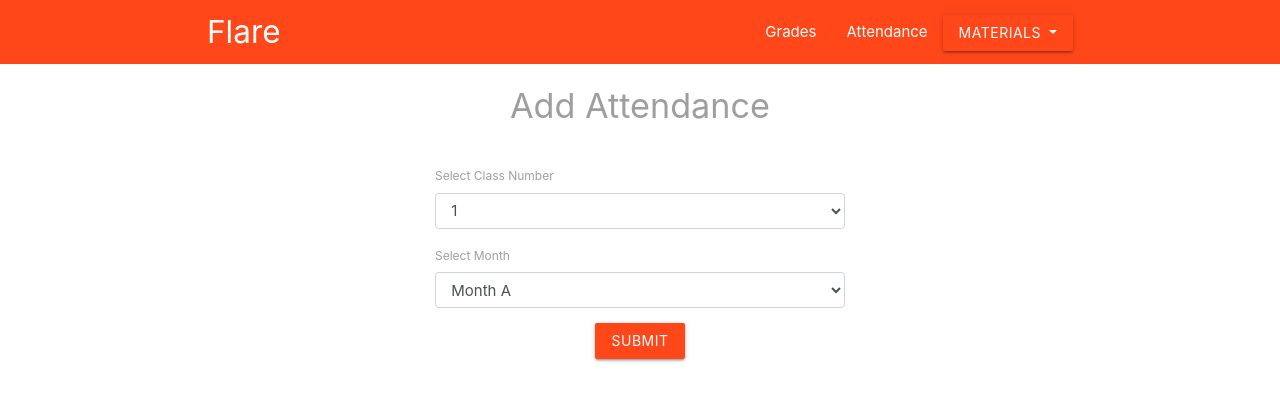
After one commit to Awsaf780/php-website-jami, a PHP site: page /add_attendance.php in a window 1280 px wide. The commit adds this page. Shown: the top 401 px of the page. Run offline with PHP 8.4, Linux system fonts and the light colour scheme; some libraries are stand-ins or nearby versions.

Commit message:
added alert for attendance

```diff
--- /dev/null
+++ b/add_attendance.php
@@ -0,0 +1,91 @@
+<?php
+  include 'config/db_connect.php';
+   $error = '';
+// echo 'Error = '.$error;
+
+  if (isset($_POST['submit'])) {
+
+        $class_no = mysqli_real_escape_string($conn, $_POST['class_no']);
+        $month = mysqli_real_escape_string($conn, $_POST['month']);
+
+        $sql = "INSERT INTO attendance (month, class_no) VALUES ('$month', '$class_no')";
+
+      if (mysqli_query($conn, $sql)) {
+    // success
+        header('Location: index.php');
+      }
+      else{
+        include 'alert.php';
+      }
+
+
+
+
+}
+
+ ?>
+
+
+<!DOCTYPE html>
+<html>
+  <?php include 'templates/header.php'; ?>
+
+  <body>
+
+
+
+
+<div class="container">
+  <h4 class="center grey-text">Add Attendance</h4>
+
+  <form class="white" action="add_attendance.php" method="POST">
+
+      <div class="form-group">
+      <label for="clas">Select Class Number</label>
+      <select class="form-control" id="clas" name="class_no">
+        <option>1</option>
+        <option>2</option>
+        <option>3</option>
+        <option>4</option>
+        <option>5</option>
+        <option>6</option>
+        <option>7</option>
+        <option>8</option>
+        <option>9</option>
+        <option>10</option>
+        <option>11</option>
+        <option>12</option>
+        <option>13</option>
+        <option>14</option>
+
+      </select>
+      </div>
+
+      <div class="form-group">
+      <label for="mon">Select Month</label>
+      <select class="form-control" id="mon" name="month">
+        <option>Month A</option>
+        <option>Month B</option>
+        <option>Month C</option>
+        <option>Month D</option>
+        <option>Month E</option>
+        <option>Month F</option>
+        <option>Month G</option>
+
+      </select>
+      </div>
+
+      <div class="center">
+        <input type="submit" id="submit" name="submit" value="submit" class="btn brand z-depth-1" href="#">
+      </div>
+
+
+    </form>
+
+</div>
+
+
+  </body>
+
+
+</html>
--- a/index.php
+++ b/index.php
@@ -53,7 +53,7 @@
 
     <ul id="nav-mobile" class="center
     ">
-      <li><a href="#" class="btn brand z-depth-1">Add Attendance</a></li>
+      <li><a href="add_attendance.php" class="btn brand z-depth-1">Add Attendance</a></li>
     </ul>
 
     <ul id="nav-mobile" class="center">
--- a/templates/header.php
+++ b/templates/header.php
@@ -78,11 +78,10 @@
 			<div class="dropdown">
   				<button type="button" class="brand btn btn-primary dropdown-toggle" data-toggle="dropdown">Materials </button>
   					<div class="dropdown-menu">
-   						 <a class="dropdown-item" href="class1.php">Class 1</a>
-    		   			 <a class="dropdown-item" href="class2.php">Class 2</a>
-   						 <a class="dropdown-item" href="class3.php">Class 3</a>
-   						 <a class="dropdown-item" href="class4.php">Class 4</a>
-   						 <a class="dropdown-item" href="class5.php">Class 5</a>
+   						 <a class="dropdown-item" href="class1.php">Mathematics</a>
+    		   			 <a class="dropdown-item" href="class2.php">Science</a>
+   						 <a class="dropdown-item" href="class3.php">Literature</a>
+   						 <a class="dropdown-item" href="class4.php">History</a>
   					</div>
 			</div>
 		</ul>
```
Also changed, not shown: alert.php (added, +14 -0 lines), attendance.php (+8 -8 lines).
